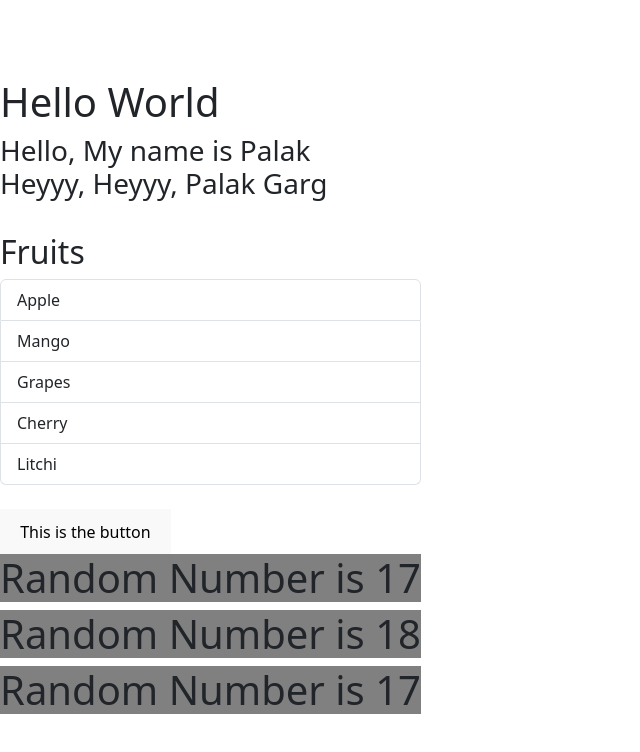
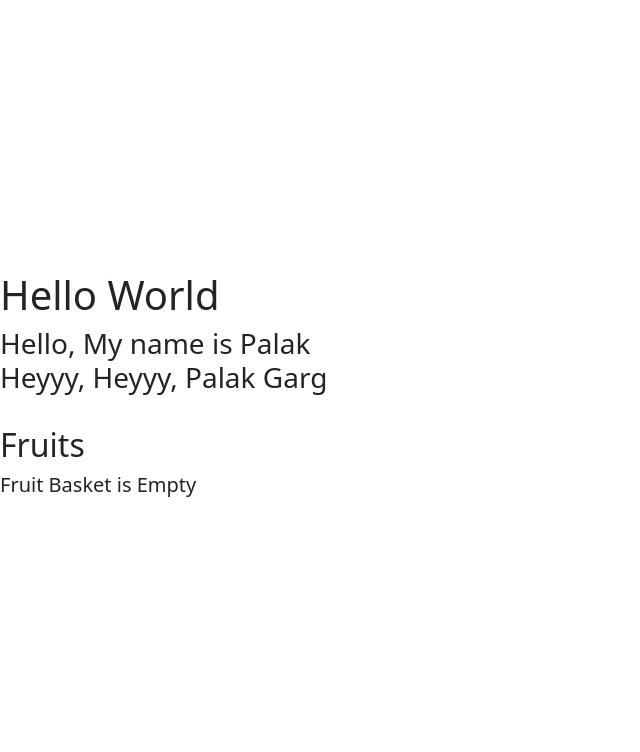
Before and after one commit to palakgarg0401/Learning_React, a React (Vite) app in the folder first-react-app/: page / in a window 1280 px wide. Shown: the top 752 px of the page, without its empty margins (0-640 px from the left). Built offline with nearby package versions, Linux system fonts and the light colour scheme.

Commit message:
Conditional rendering

```diff
--- a/first-react-app/src/App.jsx
+++ b/first-react-app/src/App.jsx
@@ -5,23 +5,37 @@ import "bootstrap/dist/css/bootstrap.min.css";
 
 function App() {  //functional component
 
-  let fruitName = ['Apple', 'Mango', 'Grapes', 'Cherry', 'Litchi'];
+  let fruitName = [];
+  //let fruitName = ['Apple', 'Mango', 'Grapes', 'Cherry', 'Litchi'];
+
+  // if(fruitName.length === 0){
+  //   return <h5>Fruit Basket is Empty!!</h5>
+  // }
+
+  //let emptyMsg = fruitName.length === 0 ? <h5>Fruit Basket is Empty</h5> : null;
 
   //Fragments <> </>
   return <>
     <h1>Hello World</h1>
     <Hello></Hello>
     <br />
+
     {/* Map Mathod */}
     <h2>Fruits</h2>
+
+    {/* {fruitName.length === 0 ? <h5>Fruit Basket is Empty</h5> : null}  //ternary */}
+    {/* {emptyMsg} */}
+    {fruitName.length === 0 && <h5>Fruit Basket is Empty</h5>}
+
     <ul className="list-group">
-      {fruitName.map((item) => <li className="list-group-item">{item}</li>)}
+      {fruitName.map((item) => <li key={item} className="list-group-item">{item}</li>)}
     </ul>
     <br />
-    <Button></Button>
+
+    {/* <Button></Button>
     <Random></Random>
     <Random></Random>
-    <Random></Random>
+    <Random></Random> */}
   </>
 }
 
```
